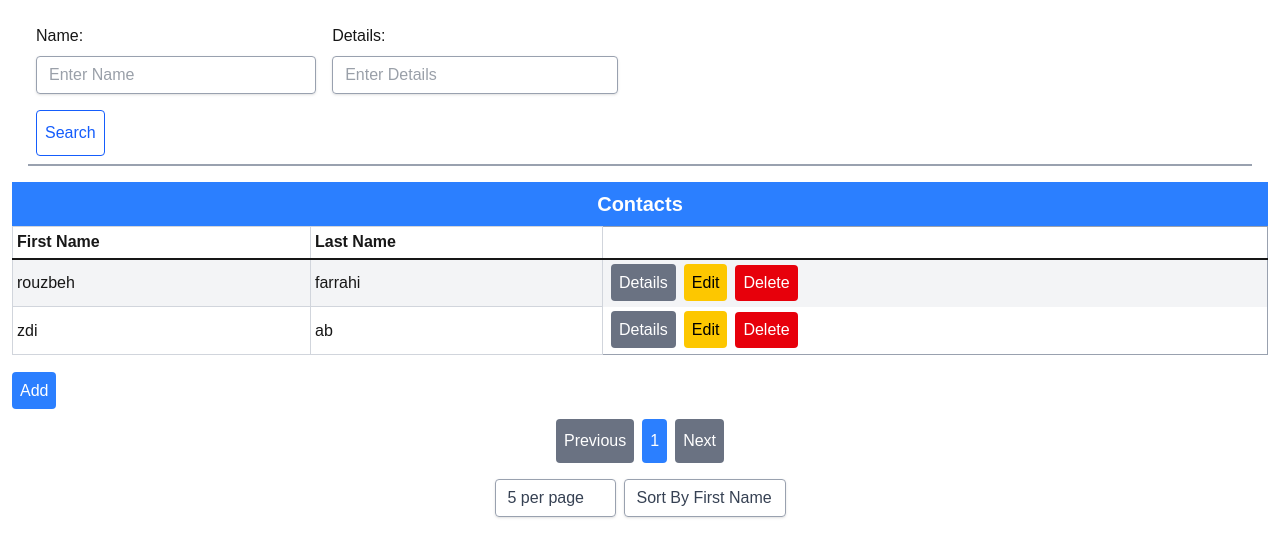
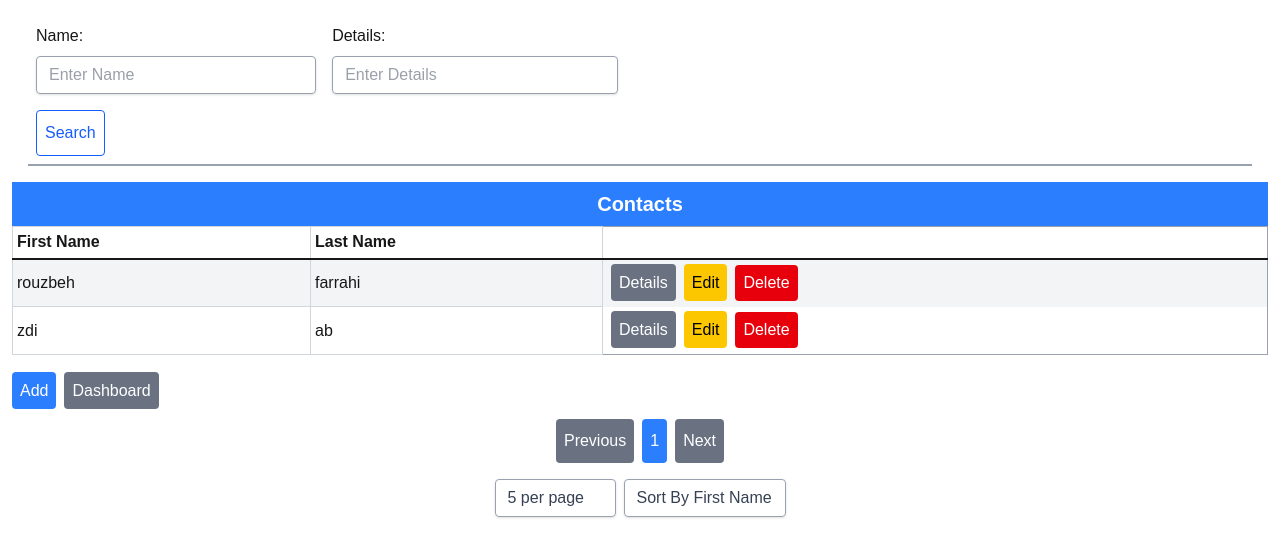
Before and after one commit to Mahdi-Abolghasemi/PIM, a Next.js app in the folder client/: page /phonebook in a window 1280 px wide. Shown: the top 556 px of the page. Built offline with nearby package versions, Linux system fonts and the light colour scheme.

Commit message:
Add dashboard button
resolve #4

```diff
--- a/client/src/components/phonebook/table.tsx
+++ b/client/src/components/phonebook/table.tsx
@@ -100,6 +100,12 @@ export default function Table({
         >
           Add
         </Link>
+        <Link
+          className="bg-gray-500 hover:bg-gray-600 text-white py-2.5 px-2 rounded mr-2"
+          href="/"
+        >
+          Dashboard
+        </Link>
       </div>
     </div>
   );
```
